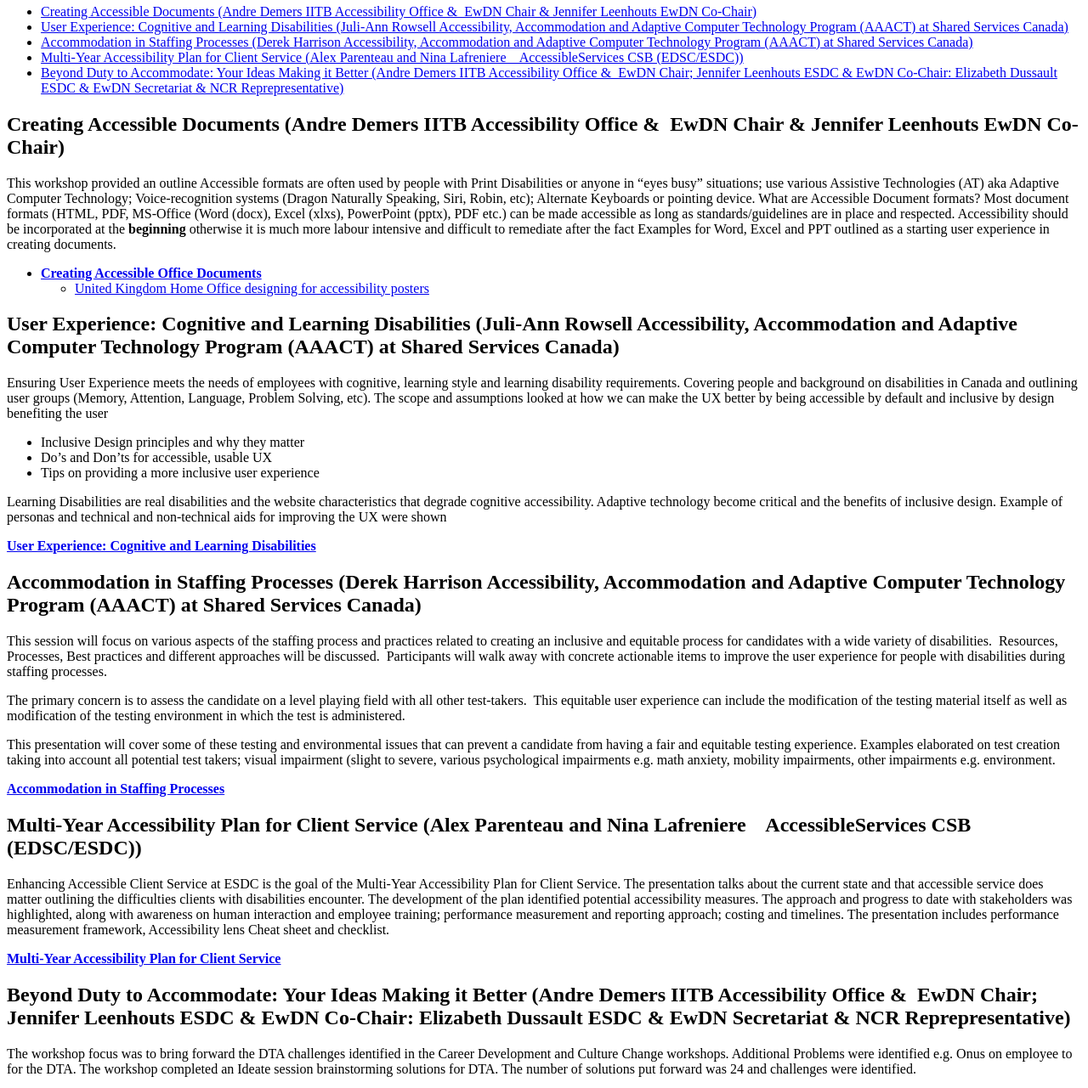
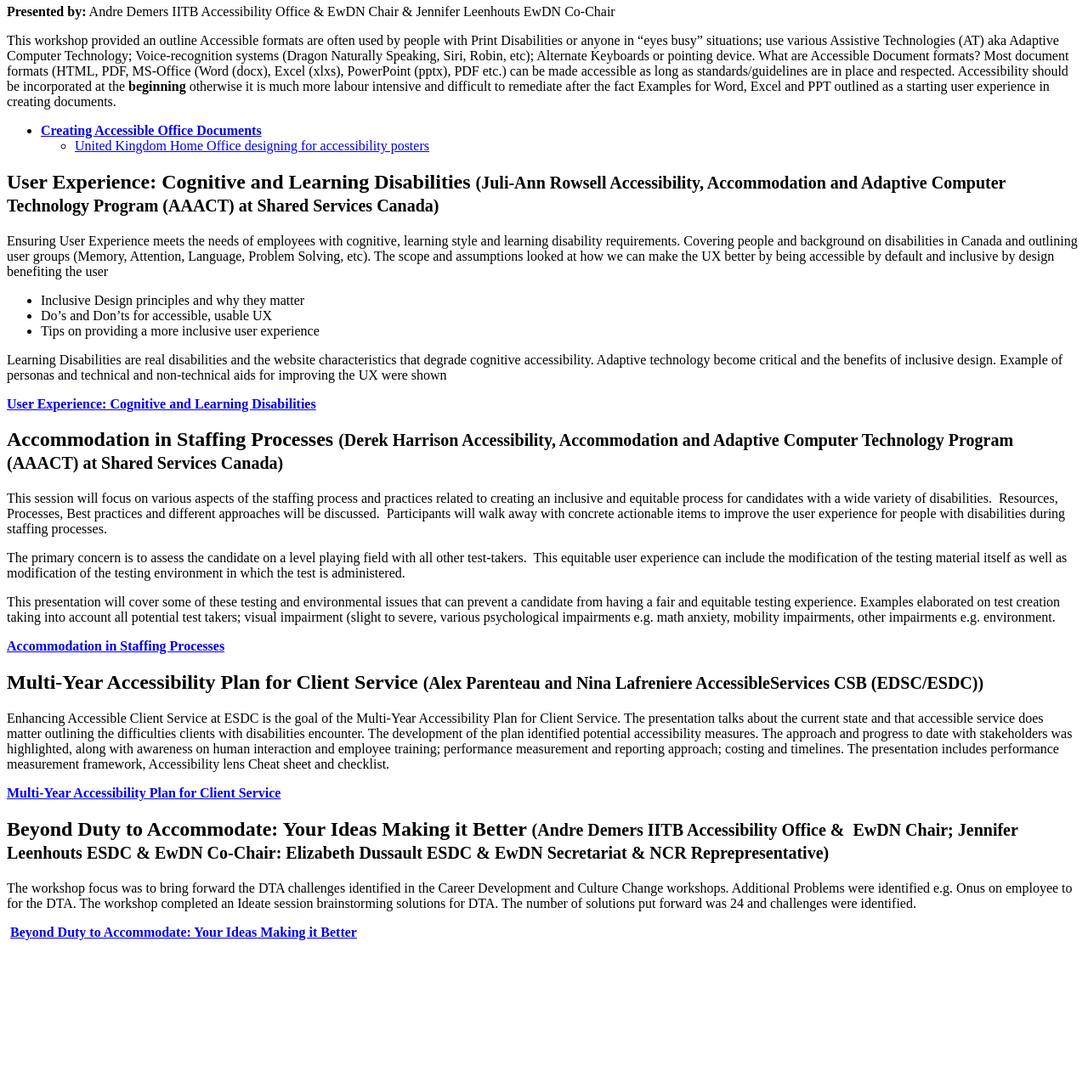
Before and after one commit to cenw-wscoe/AccessAbilityroom2018, a plain HTML site: page index.html in a window 1280 px wide. Shown: the part 419-1700 px from the top of the page at 85% size. After the commit the page ends 1542 px from the top, so only its background shows below. Drawn offline with Linux system fonts and the light colour scheme; a script that the page names is missing.

Commit message:
clean up

```diff
--- a/index.html
+++ b/index.html
@@ -8,7 +8,7 @@
 		<title>Access-Ability Room Workshops</title>
 		<meta content="width=device-width,initial-scale=1" name="viewport">
 		<!-- Meta data -->
-		<meta name="description" content="The (ESDC) Employees with Disabilities Network (EwDN) hosted a half day of presentations and workshops showcasing several Departmental initiatives and programs with a focus on User Experience (UX) and the benefits and impacts for persons with disabilities. Below are a list of links to presentations and resources discussed. ">
+		<meta name="description" content="The (ESDC) Employees with Disabilities Network (EwDN) hosted a half day of presentations and workshops showcasing several Departmental initiatives and programs with a focus on User Experience (UX) and the benefits and impacts for persons with disabilities. Below are a list of links to presentations and resources discussed.">
 		<!-- Meta data-->
 		<!-- Load closure template scripts -->
 		<script src="https://www.canada.ca/etc/designs/canada/cdts/gcweb/v4_0_28/cdts/compiled/soyutils.js"></script>
@@ -38,18 +38,17 @@
 		<main role="main" property="mainContentOfPage" class="container">
 
 		<h1 property="name" id="wb-cont">Access-Ability Room Workshops</h1>
+
 			<div class="row">
 				<div class="col-xs-2">
 					<img alt="" src="./img/EWDN.png" class="img-responsive">
 				</div>
 				<div class="col-xs-10">
-		<p>The (ESDC) Employees with Disabilities Network (EwDN) hosted a half day of presentations and workshops showcasing several Departmental initiatives and programs with a focus on User Experience (UX) and the benefits and impacts for persons with disabilities. Below are a list of links to presentations and resources discussed. </p>
+					<p>The (ESDC) Employees with Disabilities Network (EwDN) hosted a half day of presentations and workshops showcasing several Departmental initiatives and programs with a focus on User Experience (UX) and the benefits and impacts for persons with disabilities. Below are a list of links to presentations and resources discussed.</p>
 				</div>
 			</div>
 
-
-
-<section class="panel panel-default mrgn-tp-lg">
+			<!-- <section class="panel panel-default mrgn-tp-lg">
 				<header class="panel-heading">
 					<h2 class="panel-title">Table of content</h2>
 				</header>
@@ -59,16 +58,15 @@
 						<li><a href="#User_Experience:_Cognitive_and_Learning_Disabilities_.28Juli-Ann_Rowsell_Accessibility.2C_Accommodation_and_Adaptive_Computer_Technology_Program_.28AAACT.29_at_Shared_Services_Canada.29">User  Experience: Cognitive and Learning Disabilities (Juli-Ann Rowsell  Accessibility, Accommodation and Adaptive Computer Technology Program  (AAACT) at Shared Services Canada)</a></li>
 						<li><a href="#Accommodation_in_Staffing_Processes_.28Derek_Harrison_Accessibility.2C_Accommodation_and_Adaptive_Computer_Technology_Program_.28AAACT.29_at_Shared_Services_Canada.29">Accommodation in Staffing Processes (Derek Harrison Accessibility, Accommodation and Adaptive Computer Technology Program (AAACT) at Shared Services Canada)</a></li>
 						<li><a href="#Multi-Year_Accessibility_Plan_for_Client_Service_.28Alex_Parenteau_and_Nina_Lafreniere.C2.A0.C2.A0.C2.A0_AccessibleServices_CSB_.28EDSC.2FESDC.29.29">Multi-Year Accessibility Plan for Client Service (Alex Parenteau and Nina Lafreniere    AccessibleServices CSB (EDSC/ESDC))</a></li>
-		<li><a href="#Beyond_Duty_to_Accommodate:_Your_Ideas_Making_it_Better_.28Andre_Demers_IITB_Accessibility_Office_.26_.C2.A0EwDN_Chair.3B_Jennifer_Leenhouts_ESDC_.26_EwDN_Co-Chair:_Elizabeth_Dussault_ESDC_.26_EwDN_Secretariat_.26_NCR_Reprepresentative.29">Beyond Duty to Accommodate: Your Ideas Making it Better (Andre  Demers IITB Accessibility Office &amp;  EwDN Chair; Jennifer Leenhouts  ESDC &amp; EwDN Co-Chair: Elizabeth Dussault ESDC &amp; EwDN Secretariat  &amp; NCR Reprepresentative)</a><a href="#Beyond_Duty_to_Accommodate:_Your_Ideas_Making_it_Better_.28Andre_Demers_IITB_Accessibility_Office_.26_.C2.A0EwDN_Chair.3B_Jennifer_Leenhouts_ESDC_.26_EwDN_Co-Chair:_Elizabeth_Dussault_ESDC_.26_EwDN_Secretariat_.26_NCR_Reprepresentative.29"></a></li>
+						<li><a href="#Beyond_Duty_to_Accommodate:_Your_Ideas_Making_it_Better_.28Andre_Demers_IITB_Accessibility_Office_.26_.C2.A0EwDN_Chair.3B_Jennifer_Leenhouts_ESDC_.26_EwDN_Co-Chair:_Elizabeth_Dussault_ESDC_.26_EwDN_Secretariat_.26_NCR_Reprepresentative.29">Beyond Duty to Accommodate: Your Ideas Making it Better (Andre  Demers IITB Accessibility Office &amp;  EwDN Chair; Jennifer Leenhouts  ESDC &amp; EwDN Co-Chair: Elizabeth Dussault ESDC &amp; EwDN Secretariat  &amp; NCR Reprepresentative)</a>/li>
 					</ul>
 				</div>
-
-</section>
-
-
-
-			 <h2><span id="Creating_Accessible_Documents_.28Andre_Demers_IITB_Accessibility_Office_.26_.C2.A0EwDN_Chair_.26_Jennifer_Leenhouts_EwDN_Co-Chair.29">Creating Accessible Documents (Andre Demers IITB Accessibility Office &amp;  EwDN Chair &amp; Jennifer Leenhouts EwDN Co-Chair)</span></h2>
-			 <p>This workshop provided an outline Accessible formats are often used by people with Print Disabilities or anyone in &ldquo;eyes busy&rdquo; situations; use various Assistive Technologies (AT) aka Adaptive Computer Technology; Voice-recognition systems (Dragon Naturally Speaking, Siri, Robin, etc); Alternate Keyboards or pointing device. What are Accessible Document formats? Most document formats (<span data-hasqtip="1">HTML</span>, <span data-hasqtip="2">PDF</span>, MS-Office (Word (docx), Excel (xlxs), PowerPoint (pptx), <span data-hasqtip="3">PDF</span> etc.) can be made accessible as long as standards/guidelines are in place and respected. Accessibility should be incorporated at the <strong>beginning</strong> otherwise it is much more labour intensive and difficult to remediate after the fact Examples for Word, Excel and PPT outlined as a starting user experience in creating documents. </p>
+			</section> -->
+<div class="row">
+	<section class="col-md-6 mrgn-tp-lg">
+		<h2 class="h3" id="Creating_Accessible_Documents_.28Andre_Demers_IITB_Accessibility_Office_.26_.C2.A0EwDN_Chair_.26_Jennifer_Leenhouts_EwDN_Co-Chair.29">Creating Accessible Documents</h2>
+		<p class="small"><strong>Presented by:</strong> Andre Demers IITB Accessibility Office &amp; EwDN Chair &amp; Jennifer Leenhouts EwDN Co-Chair</p>
+		<p>This workshop provided an outline Accessible formats are often used by people with Print Disabilities or anyone in &ldquo;eyes busy&rdquo; situations; use various Assistive Technologies (AT) aka Adaptive Computer Technology; Voice-recognition systems (Dragon Naturally Speaking, Siri, Robin, etc); Alternate Keyboards or pointing device. What are Accessible Document formats? Most document formats (<span data-hasqtip="1">HTML</span>, <span data-hasqtip="2">PDF</span>, MS-Office (Word (docx), Excel (xlxs), PowerPoint (pptx), <span data-hasqtip="3">PDF</span> etc.) can be made accessible as long as standards/guidelines are in place and respected. Accessibility should be incorporated at the <strong>beginning</strong> otherwise it is much more labour intensive and difficult to remediate after the fact Examples for Word, Excel and PPT outlined as a starting user experience in creating documents.</p>
 		<ul>
 		   <li><strong><a rel="nofollow" href="./docs/Creating_Accessible_Documents_EN.pptx">Creating Accessible Office Documents</a></strong>
 			<ul>
@@ -76,26 +74,38 @@
 			</ul>
 		   </li>
 		</ul>
-			 <h2><span id="User_Experience:_Cognitive_and_Learning_Disabilities_.28Juli-Ann_Rowsell_Accessibility.2C_Accommodation_and_Adaptive_Computer_Technology_Program_.28AAACT.29_at_Shared_Services_Canada.29">User  Experience: Cognitive and Learning Disabilities (Juli-Ann Rowsell  Accessibility, Accommodation and Adaptive Computer Technology Program  (AAACT) at Shared Services Canada)</span></h2>
-			 <p>Ensuring User Experience meets the needs of employees with cognitive, learning style and learning disability requirements. Covering people and background on disabilities in Canada and outlining user groups (Memory, Attention, Language, Problem Solving, etc). The scope and assumptions looked at how we can make the UX better by being accessible by default and inclusive by design benefiting the user </p>
+	</section>
+	<section class="col-md-6 mrgn-tp-lg">
+	   <h2 class="h3" id="User_Experience:_Cognitive_and_Learning_Disabilities_.28Juli-Ann_Rowsell_Accessibility.2C_Accommodation_and_Adaptive_Computer_Technology_Program_.28AAACT.29_at_Shared_Services_Canada.29">User Experience: Cognitive and Learning Disabilities <small>(Juli-Ann Rowsell  Accessibility, Accommodation and Adaptive Computer Technology Program (AAACT) at Shared Services Canada)</small></h2>
+	   <p>Ensuring User Experience meets the needs of employees with cognitive, learning style and learning disability requirements. Covering people and background on disabilities in Canada and outlining user groups (Memory, Attention, Language, Problem Solving, etc). The scope and assumptions looked at how we can make the UX better by being accessible by default and inclusive by design benefiting the user</p>
 	   <ul>
 		   <li>Inclusive Design principles and why they matter</li>
 		   <li>Do&rsquo;s and Don&rsquo;ts for accessible, usable UX</li>
-				<li>Tips on providing a more inclusive user experience </li>
+		   <li>Tips on providing a more inclusive user experience</li>
 	   </ul>
-			 <p>Learning Disabilities are real disabilities and the website characteristics that degrade cognitive accessibility. Adaptive technology become critical and the benefits of inclusive design. Example of personas and technical and non-technical aids for improving the UX were shown </p>
+	   <p>Learning Disabilities are real disabilities and the website characteristics that degrade cognitive accessibility. Adaptive technology become critical and the benefits of inclusive design. Example of personas and technical and non-technical aids for improving the UX were shown</p>
 	   <p><strong><a rel="nofollow" href="./docs/User_Experience_Cognitive_Disability_EN.pptx">User Experience: Cognitive and Learning Disabilities</a></strong></p>
-			 <h2><span id="Accommodation_in_Staffing_Processes_.28Derek_Harrison_Accessibility.2C_Accommodation_and_Adaptive_Computer_Technology_Program_.28AAACT.29_at_Shared_Services_Canada.29">Accommodation in Staffing Processes (Derek Harrison Accessibility, Accommodation and Adaptive Computer Technology Program (AAACT) at Shared Services Canada)</span></h2>
-			 <p>This session will focus on various aspects of the staffing process and practices related to creating an inclusive and equitable process for candidates with a wide variety of disabilities.  Resources, Processes, Best practices and different approaches will be discussed.  Participants will walk away with concrete actionable items to improve the user experience for people with disabilities during staffing processes. </p>
-			 <p>The primary concern is to assess the candidate on a level playing field with all other test-takers.  This equitable user experience can include the modification of the testing material itself as well as modification of the testing environment in which the test is administered.  </p>
-			 <p>This presentation will cover some of these testing and environmental issues that can prevent a candidate from having a fair and equitable testing experience. Examples elaborated on test creation taking into account all potential test takers; visual impairment (slight to severe, various psychological impairments e.g. math anxiety, mobility impairments, other impairments e.g. environment. </p>
+   </section>
+   <section class="col-md-6 mrgn-tp-lg">
+	   <h2 class="h3" id="Accommodation_in_Staffing_Processes_.28Derek_Harrison_Accessibility.2C_Accommodation_and_Adaptive_Computer_Technology_Program_.28AAACT.29_at_Shared_Services_Canada.29">Accommodation in Staffing Processes <small>(Derek Harrison Accessibility, Accommodation and Adaptive Computer Technology Program (AAACT) at Shared Services Canada)</small></h2>
+	   <p>This session will focus on various aspects of the staffing process and practices related to creating an inclusive and equitable process for candidates with a wide variety of disabilities.  Resources, Processes, Best practices and different approaches will be discussed.  Participants will walk away with concrete actionable items to improve the user experience for people with disabilities during staffing processes.</p>
+	   <p>The primary concern is to assess the candidate on a level playing field with all other test-takers.  This equitable user experience can include the modification of the testing material itself as well as modification of the testing environment in which the test is administered. </p>
+	   <p>This presentation will cover some of these testing and environmental issues that can prevent a candidate from having a fair and equitable testing experience. Examples elaborated on test creation taking into account all potential test takers; visual impairment (slight to severe, various psychological impairments e.g. math anxiety, mobility impairments, other impairments e.g. environment.</p>
 	   <p><strong><a rel="nofollow" href="./docs/Accommodation_in_the_Assessment_Process_EN.pptx">Accommodation in Staffing Processes</a></strong></p>
-			 <h2><span id="Multi-Year_Accessibility_Plan_for_Client_Service_.28Alex_Parenteau_and_Nina_Lafreniere.C2.A0.C2.A0.C2.A0_AccessibleServices_CSB_.28EDSC.2FESDC.29.29">Multi-Year Accessibility Plan for Client Service (Alex Parenteau and Nina Lafreniere    AccessibleServices CSB (EDSC/<span data-hasqtip="4">ESDC</span>))</span></h2>
-			 <p>Enhancing Accessible Client Service at <span data-hasqtip="5">ESDC</span> is the goal of the Multi-Year Accessibility Plan for Client Service. The presentation talks about the current state and that accessible service does matter outlining the difficulties clients with disabilities encounter. The development of the plan identified potential accessibility measures. The approach and progress to date with stakeholders was highlighted, along with awareness on human interaction and employee training; performance measurement and reporting approach; costing and timelines. The presentation includes performance measurement framework, Accessibility lens Cheat sheet and checklist. </p>
+   </section>
+
+   <section class="col-md-6 mrgn-tp-lg">
+	   <h2 class="h3" id="Multi-Year_Accessibility_Plan_for_Client_Service_.28Alex_Parenteau_and_Nina_Lafreniere.C2.A0.C2.A0.C2.A0_AccessibleServices_CSB_.28EDSC.2FESDC.29.29">Multi-Year Accessibility Plan for Client Service <small>(Alex Parenteau and Nina Lafreniere AccessibleServices CSB (EDSC/<span data-hasqtip="4">ESDC</span>))</small></h2>
+	   <p>Enhancing Accessible Client Service at <span data-hasqtip="5">ESDC</span> is the goal of the Multi-Year Accessibility Plan for Client Service. The presentation talks about the current state and that accessible service does matter outlining the difficulties clients with disabilities encounter. The development of the plan identified potential accessibility measures. The approach and progress to date with stakeholders was highlighted, along with awareness on human interaction and employee training; performance measurement and reporting approach; costing and timelines. The presentation includes performance measurement framework, Accessibility lens Cheat sheet and checklist.</p>
 	   <p><strong><a rel="nofollow" href="./docs/MYAP_PDMD_Presentation_EN.pptx">Multi-Year Accessibility Plan for Client Service</a></strong></p>
-			 <h2><span id="Beyond_Duty_to_Accommodate:_Your_Ideas_Making_it_Better_.28Andre_Demers_IITB_Accessibility_Office_.26_.C2.A0EwDN_Chair.3B_Jennifer_Leenhouts_ESDC_.26_EwDN_Co-Chair:_Elizabeth_Dussault_ESDC_.26_EwDN_Secretariat_.26_NCR_Reprepresentative.29">Beyond Duty to Accommodate: Your Ideas Making it Better (Andre Demers IITB Accessibility Office &amp;  EwDN Chair; Jennifer Leenhouts <span data-hasqtip="6">ESDC</span> &amp; EwDN Co-Chair: Elizabeth Dussault <span data-hasqtip="7">ESDC</span> &amp; EwDN Secretariat &amp; NCR Reprepresentative)</span></h2>
-			 <p>The workshop focus was to bring forward the DTA challenges identified in the Career Development and Culture Change workshops. Additional Problems were identified e.g. Onus on employee to for the DTA. The workshop completed an Ideate session brainstorming solutions for DTA. The number of solutions put forward was 24 and challenges were identified. </p>
-			 <p> <strong><a rel="nofollow" href="./docs/Beyond_Duty_to_Accommodate_EN.pptx">Beyond Duty to Accommodate: Your Ideas Making it Better</a></strong>   </p>
+   </section>
+	<section class="col-md-6 mrgn-tp-lg">
+	   <h2 class="h3" id="Beyond_Duty_to_Accommodate:_Your_Ideas_Making_it_Better_.28Andre_Demers_IITB_Accessibility_Office_.26_.C2.A0EwDN_Chair.3B_Jennifer_Leenhouts_ESDC_.26_EwDN_Co-Chair:_Elizabeth_Dussault_ESDC_.26_EwDN_Secretariat_.26_NCR_Reprepresentative.29">Beyond Duty to Accommodate: Your Ideas Making it Better <small>(Andre Demers IITB Accessibility Office &amp;  EwDN Chair; Jennifer Leenhouts <span data-hasqtip="6">ESDC</span> &amp; EwDN Co-Chair: Elizabeth Dussault <span data-hasqtip="7">ESDC</span> &amp; EwDN Secretariat &amp; NCR Reprepresentative)</small></h2>
+	   <p>The workshop focus was to bring forward the DTA challenges identified in the Career Development and Culture Change workshops. Additional Problems were identified e.g. Onus on employee to for the DTA. The workshop completed an Ideate session brainstorming solutions for DTA. The number of solutions put forward was 24 and challenges were identified.</p>
+	   <p> <strong><a rel="nofollow" href="./docs/Beyond_Duty_to_Accommodate_EN.pptx">Beyond Duty to Accommodate: Your Ideas Making it Better</a></strong></p>
+	</section>
+</div>
+
 
 
 
```
Lines whose indentation alone changed are shown as unchanged.
